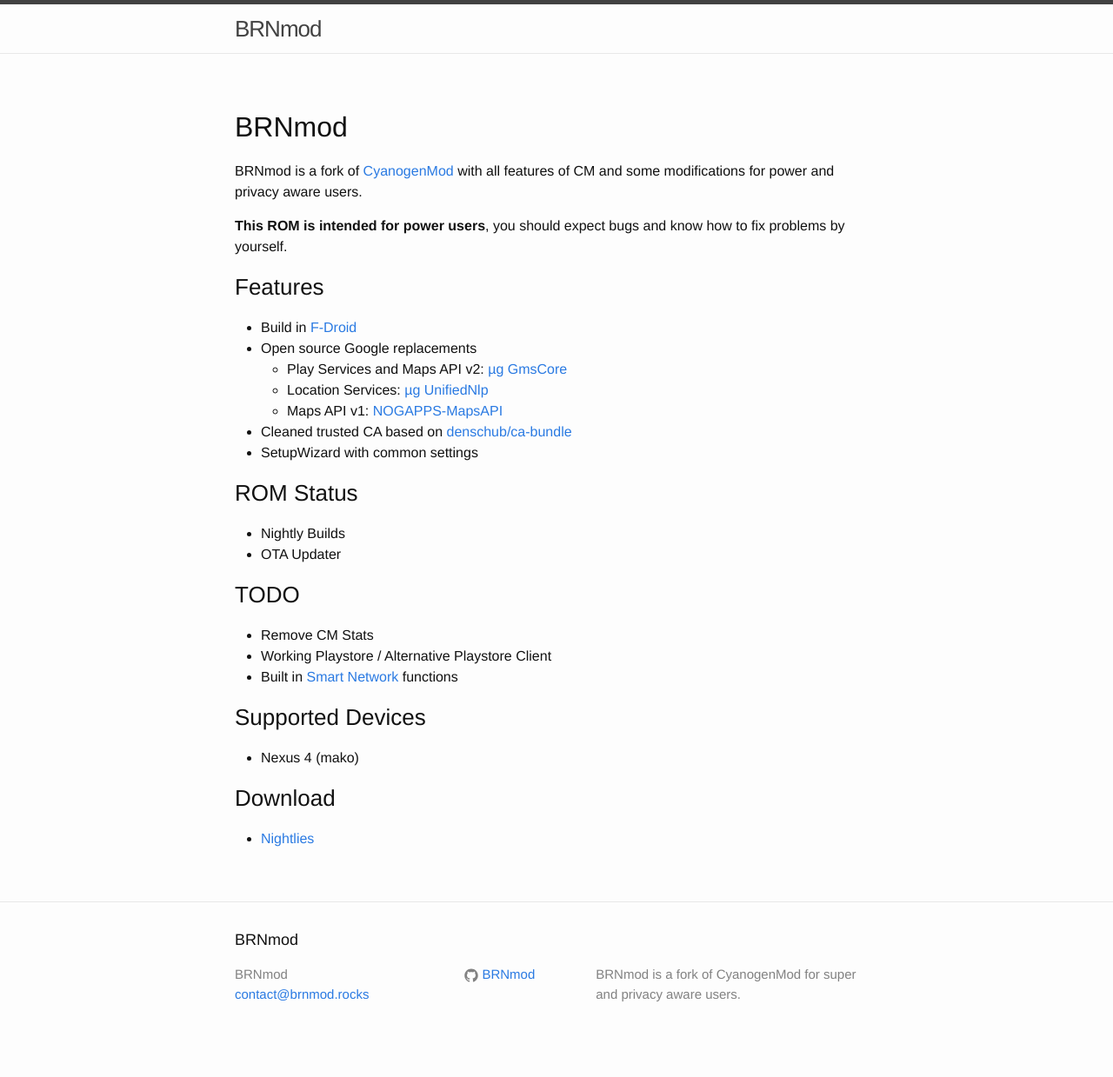
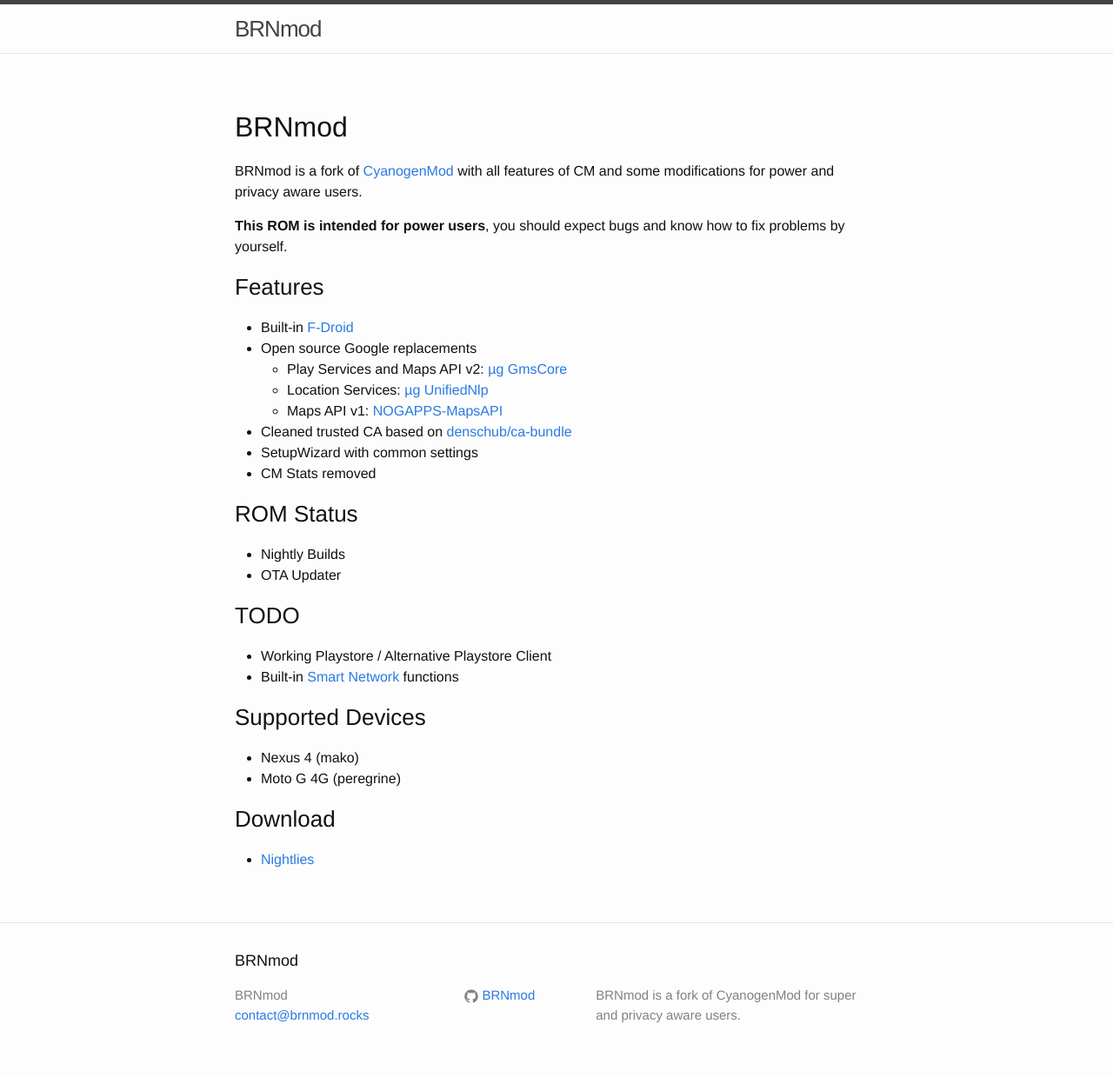
Before and after one commit to BRNmod/brnmod.rocks, a Jekyll site: the page built from index.md, in a window 1280 px wide. Shown: the whole page at 87% size. Built offline with Jekyll 4.4.1, drawn with Linux system fonts in a browser that asks for light colours; before the commit the page ends 1215 px from its top, so only the background shows below that.

Commit message:
updated text

```diff
--- a/index.md
+++ b/index.md
@@ -10,25 +10,26 @@ some modifications for power and privacy aware users.
 
 
 ### Features
-* Build in [F-Droid](https://f-droid.org/)
+* Built-in [F-Droid](https://f-droid.org/)
 * Open source Google replacements
     * Play Services and Maps API v2: [µg GmsCore](https://github.com/microg/android_packages_apps_GmsCore)
     * Location Services: [µg UnifiedNlp](https://github.com/microg/android_packages_apps_UnifiedNlp)
     * Maps API v1: [NOGAPPS-MapsAPI](https://github.com/mar-v-in/MapsAPI)
 * Cleaned trusted CA based on [denschub/ca-bundle](https://github.com/denschub/ca-bundle)
 * SetupWizard with common settings
+* CM Stats removed
 
 ### ROM Status
 * Nightly Builds
 * OTA Updater
 
 ### TODO
-* Remove CM Stats
 * Working Playstore / Alternative Playstore Client
-* Built in [Smart Network](http://forum.xda-developers.com/xposed/modules/mod-t2908637) functions
+* Built-in [Smart Network](http://forum.xda-developers.com/xposed/modules/mod-t2908637) functions
 
 ### Supported Devices
 * Nexus 4 (mako)
+* Moto G 4G (peregrine)
 
 ### Download
 * [Nightlies](https://files.brnmod.rocks/brnmod/12.1/nightlies/)
```
